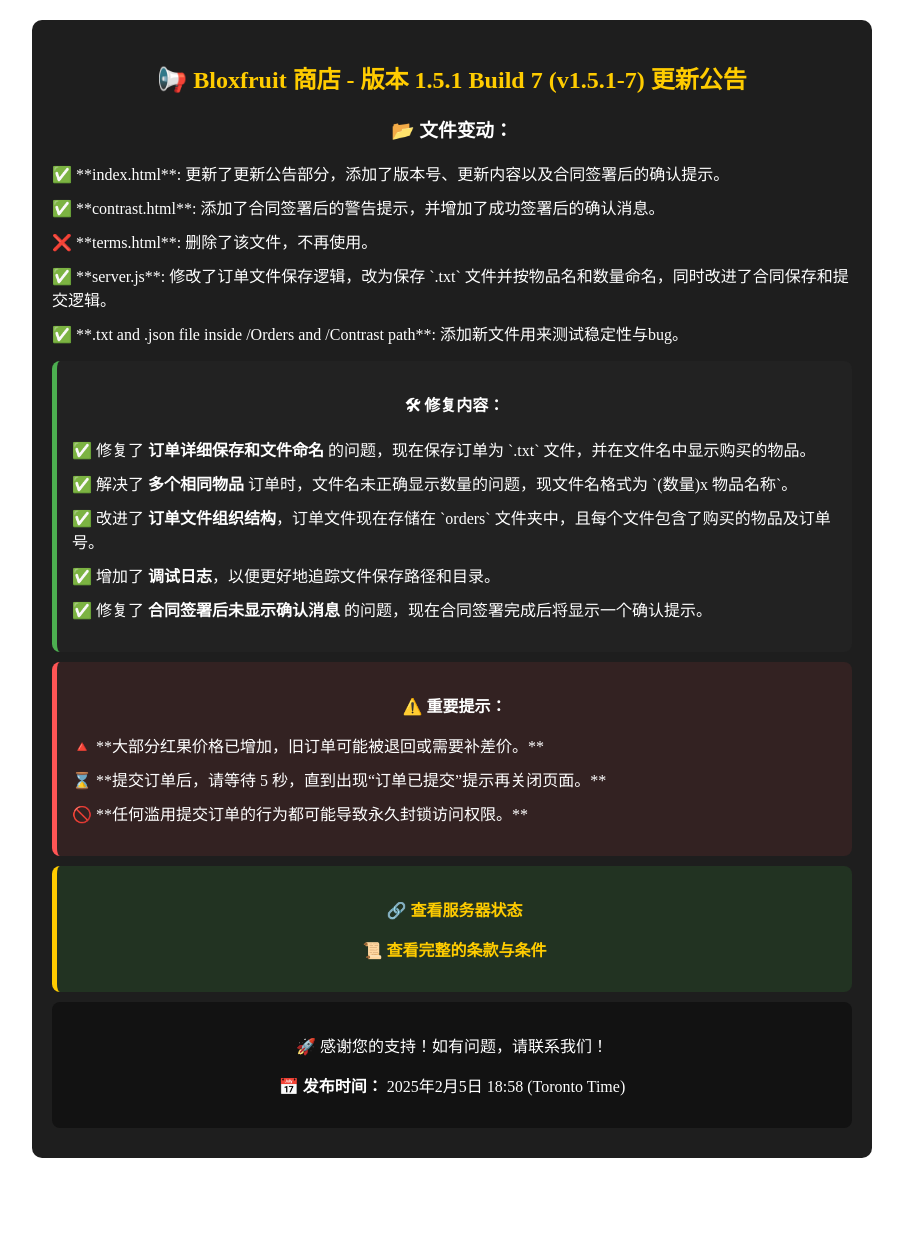
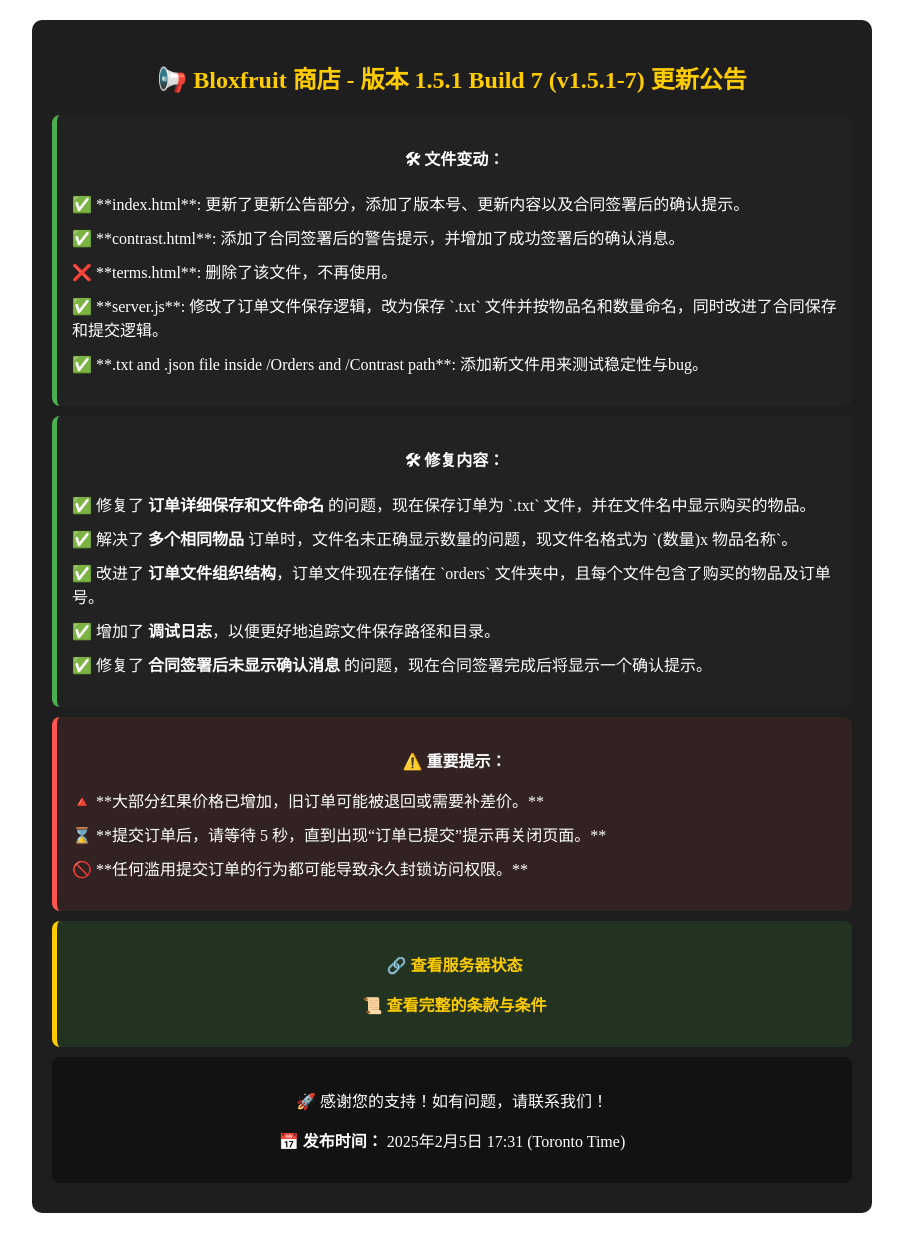
Before and after one commit to changcheng967/Bloxfruit, a plain HTML site: page index.html in a window 1280 px wide. Shown: the whole page, without its empty margins (188-1091 px from the left). Before the commit the page ends 1178 px from the top, so only its background shows below. Drawn offline with Linux system fonts and the light colour scheme.

Commit message:
Update index.html

```diff
--- a/index.html
+++ b/index.html
@@ -1,8 +1,8 @@
 <div class="update-container">
     <h2>📢 Bloxfruit 商店 - 版本 1.5.1 Build 7 (v1.5.1-7) 更新公告</h2>
 
-    <div class="files-changed-container">
-        <h3>📂 文件变动：</h3>
+    <div class="update-box">
+        <p><strong>🛠 文件变动：</strong></p>
         <ul>
             <li>✅ **index.html**: 更新了更新公告部分，添加了版本号、更新内容以及合同签署后的确认提示。</li>
             <li>✅ **contrast.html**: 添加了合同签署后的警告提示，并增加了成功签署后的确认消息。</li>
@@ -39,7 +39,7 @@
 
     <div class="footer-box">
         <p>🚀 感谢您的支持！如有问题，请联系我们！</p>
-        <p>📅 <strong>发布时间：</strong> 2025年2月5日 18:58 (Toronto Time)</p>
+        <p>📅 <strong>发布时间：</strong> 2025年2月5日 17:31 (Toronto Time)</p>
     </div>
 </div>
 
```
